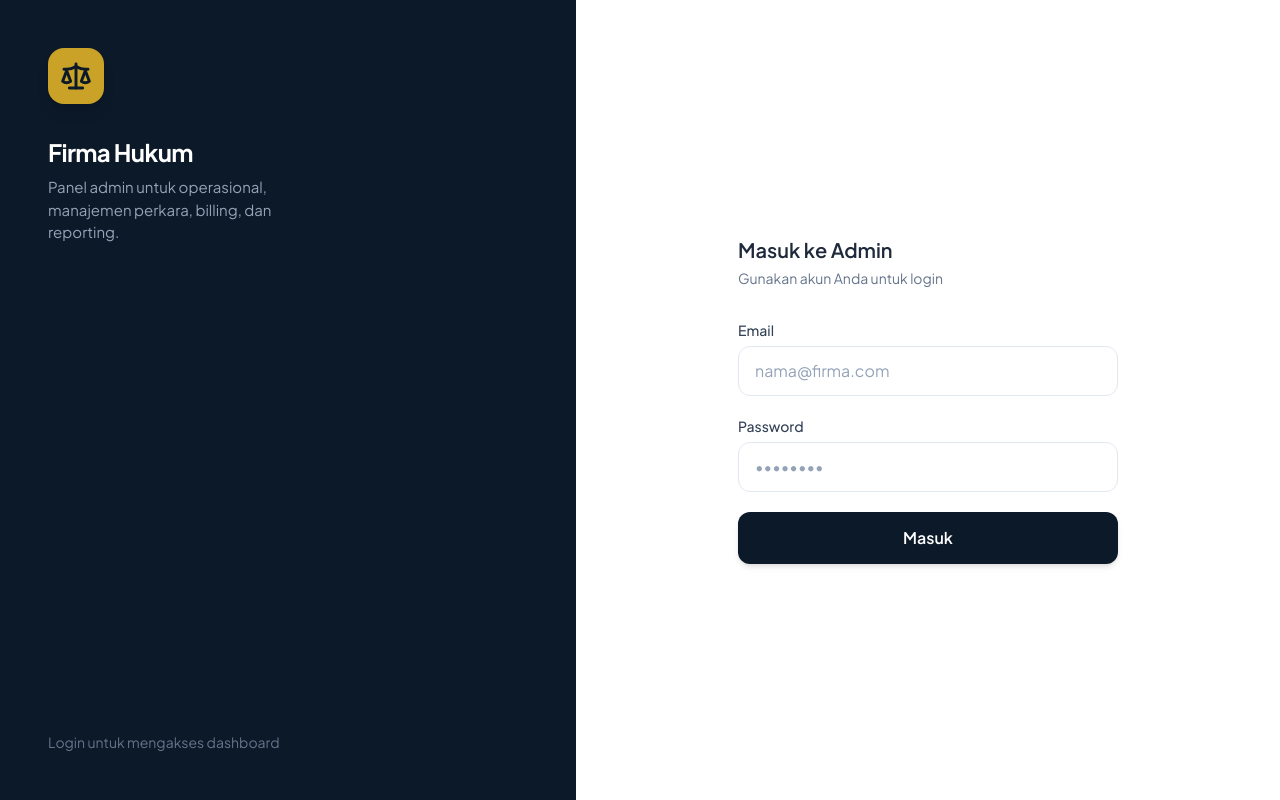
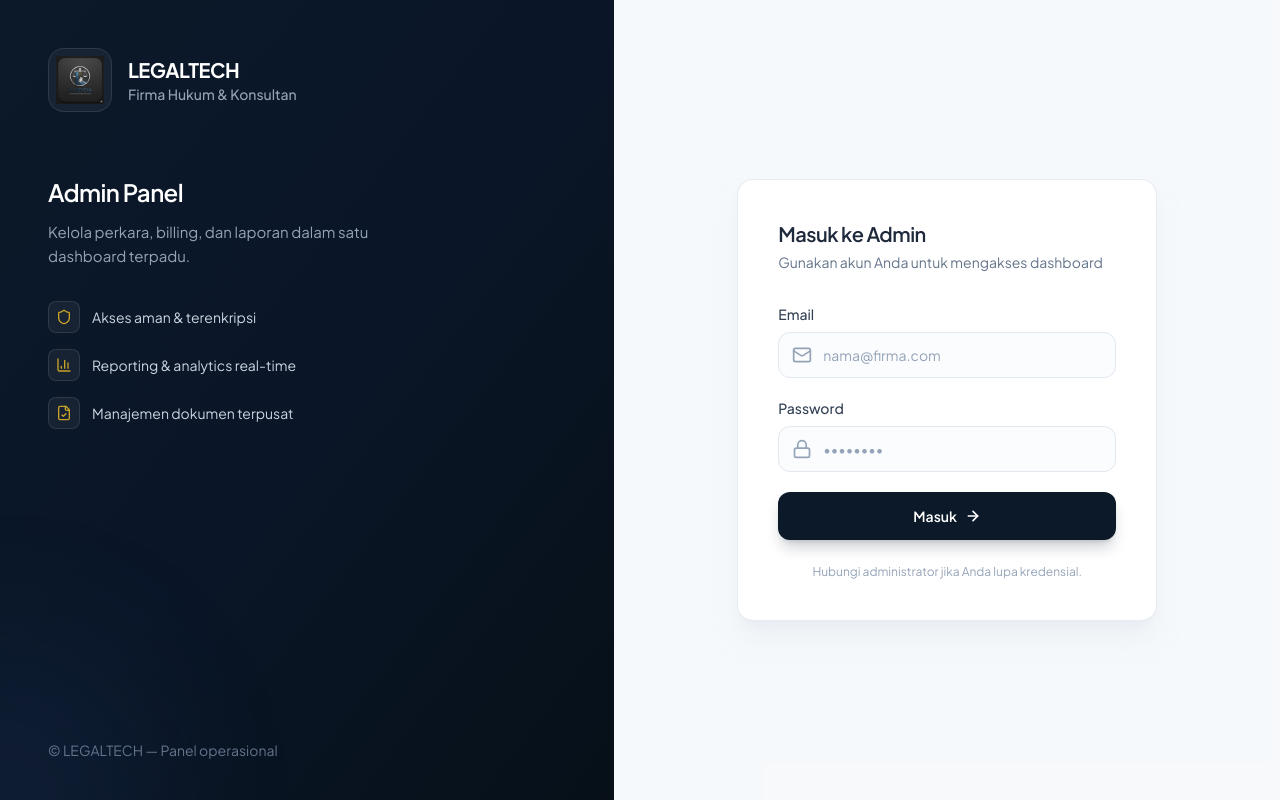
Before and after one commit to dreamcraft17/law_firm, a Next.js app: page /login in a window 1280 px wide. Built offline with nearby package versions, Linux system fonts and the light colour scheme.

Commit message:
ubah design

```diff
--- a/app/globals.css
+++ b/app/globals.css
@@ -5,7 +5,7 @@
 :root {
   --navy: #0c1929;
   --gold: #c9a227;
-  --surface: #f1f5f9;
+  --surface: #f8fafc;
 }
 
 body {
@@ -19,7 +19,8 @@ body {
   background: transparent;
 }
 .sidebar-scroll::-webkit-scrollbar-thumb {
-  @apply bg-navy-border rounded-full;
+  background: rgba(30, 58, 95, 0.5);
+  border-radius: 9999px;
 }
 .sidebar-scroll::-webkit-scrollbar-thumb:hover {
   background: #2a4a6e;
--- a/app/login/page.tsx
+++ b/app/login/page.tsx
@@ -2,7 +2,8 @@
 
 import { useState } from 'react';
 import { useRouter } from 'next/navigation';
-import { Scale } from 'lucide-react';
+import Image from 'next/image';
+import { Mail, Lock, ArrowRight, Shield, BarChart3, FileCheck } from 'lucide-react';
 
 export default function LoginPage() {
   const router = useRouter();
@@ -20,58 +21,140 @@ export default function LoginPage() {
 
   return (
     <div className="min-h-screen flex">
-      <div className="hidden lg:flex lg:w-[45%] bg-navy flex-col justify-between p-12">
-        <div>
-          <div className="w-14 h-14 rounded-2xl bg-gold flex items-center justify-center text-navy shadow-lg">
-            <Scale className="w-8 h-8" strokeWidth={2.2} />
-          </div>
-          <h1 className="mt-8 text-2xl font-bold text-white tracking-tight">Firma Hukum</h1>
-          <p className="mt-2 text-slate-400 text-[15px] max-w-[280px]">
-            Panel admin untuk operasional, manajemen perkara, billing, dan reporting.
-          </p>
-        </div>
-        <p className="text-slate-500 text-sm">Login untuk mengakses dashboard</p>
-      </div>
-      <div className="flex-1 flex items-center justify-center p-8 bg-white">
-        <div className="w-full max-w-[380px]">
-          <div className="lg:hidden flex justify-center mb-8">
-            <div className="w-12 h-12 rounded-xl bg-gold flex items-center justify-center text-navy">
-              <Scale className="w-6 h-6" strokeWidth={2.2} />
+      {/* Left: Branding */}
+      <div className="hidden lg:flex lg:w-[48%] bg-[#0a1628] flex-col justify-between relative overflow-hidden">
+        <div className="absolute inset-0 bg-gradient-to-br from-[#0c1929] via-[#0a1628] to-[#071018] opacity-100" />
+        <div className="absolute top-0 right-0 w-[400px] h-[400px] rounded-full bg-[#c9a227]/8 blur-3xl -translate-y-1/2 translate-x-1/2" />
+        <div className="absolute bottom-0 left-0 w-80 h-80 rounded-full bg-[#1e3a5f]/20 blur-3xl translate-y-1/2 -translate-x-1/2" />
+        <div className="relative z-10 p-12">
+          <div className="flex items-center gap-4">
+            <div className="relative">
+              <div className="w-16 h-16 rounded-2xl bg-white/5 border border-white/10 flex items-center justify-center overflow-hidden backdrop-blur-sm">
+                <Image
+                  src="/logoapplagio.png"
+                  alt="LEGALTECH"
+                  width={48}
+                  height={48}
+                  className="object-contain"
+                  priority
+                />
               </div>
             </div>
-          <h2 className="text-xl font-semibold text-slate-800">Masuk ke Admin</h2>
-          <p className="text-slate-500 text-sm mt-1 mb-8">Gunakan akun Anda untuk login</p>
+            <div>
+              <h1 className="text-xl font-bold text-white tracking-tight">LEGALTECH</h1>
+              <p className="text-slate-400 text-sm font-medium">Firma Hukum & Konsultan</p>
+            </div>
+          </div>
+          <div className="mt-16">
+            <h2 className="text-2xl font-semibold text-white tracking-tight">Admin Panel</h2>
+            <p className="mt-3 text-slate-400 text-[15px] leading-relaxed max-w-sm">
+              Kelola perkara, billing, dan laporan dalam satu dashboard terpadu.
+            </p>
+            <ul className="mt-8 space-y-4">
+              {[
+                { icon: Shield, text: 'Akses aman & terenkripsi' },
+                { icon: BarChart3, text: 'Reporting & analytics real-time' },
+                { icon: FileCheck, text: 'Manajemen dokumen terpusat' },
+              ].map(({ icon: Icon, text }) => (
+                <li key={text} className="flex items-center gap-3 text-slate-300 text-sm">
+                  <span className="w-8 h-8 rounded-lg bg-white/5 border border-white/10 flex items-center justify-center">
+                    <Icon className="w-4 h-4 text-[#c9a227]" strokeWidth={2} />
+                  </span>
+                  {text}
+                </li>
+              ))}
+            </ul>
+          </div>
+        </div>
+        <div className="relative z-10 px-12 pb-10">
+          <p className="text-slate-500 text-sm">© LEGALTECH — Panel operasional</p>
+        </div>
+      </div>
+
+      {/* Right: Form */}
+      <div className="flex-1 flex items-center justify-center p-6 sm:p-8 bg-slate-50/80">
+        <div className="w-full max-w-[420px]">
+          {/* Mobile logo */}
+          <div className="lg:hidden flex justify-center mb-8">
+            <div className="flex items-center gap-3">
+              <div className="w-12 h-12 rounded-xl bg-white border border-slate-200 shadow-sm flex items-center justify-center">
+                <Image
+                  src="/logoapplagio.png"
+                  alt="LEGALTECH"
+                  width={36}
+                  height={36}
+                  className="object-contain"
+                  priority
+                />
+              </div>
+              <div>
+                <span className="font-bold text-slate-800 text-base block">LEGALTECH</span>
+                <span className="text-slate-500 text-xs">Admin</span>
+              </div>
+            </div>
+          </div>
+
+          <div className="bg-white rounded-2xl border border-slate-200/80 shadow-xl shadow-slate-200/50 p-8 sm:p-10">
+            <div className="mb-8">
+              <h2 className="text-xl font-semibold text-slate-800 tracking-tight">Masuk ke Admin</h2>
+              <p className="text-slate-500 text-sm mt-1">Gunakan akun Anda untuk mengakses dashboard</p>
+            </div>
+
             <form onSubmit={handleSubmit} className="space-y-5">
               <div>
-              <label className="block text-sm font-medium text-slate-700 mb-1.5">Email</label>
+                <label htmlFor="email" className="block text-sm font-medium text-slate-700 mb-2">
+                  Email
+                </label>
+                <div className="relative">
+                  <Mail className="absolute left-3.5 top-1/2 -translate-y-1/2 w-5 h-5 text-slate-400 pointer-events-none" />
                   <input
+                    id="email"
                     type="email"
                     value={email}
                     onChange={(e) => setEmail(e.target.value)}
-                className="w-full border border-slate-200 rounded-xl px-4 py-3 text-slate-800 placeholder-slate-400 focus:ring-2 focus:ring-gold/25 focus:border-gold transition-all"
+                    className="w-full border border-slate-200 rounded-xl pl-11 pr-4 py-3 text-slate-800 placeholder-slate-400 focus:ring-2 focus:ring-[#0c1929]/10 focus:border-[#0c1929] transition-all text-sm bg-slate-50/50 hover:bg-white"
                     placeholder="nama@firma.com"
                     required
                   />
                 </div>
+              </div>
               <div>
-              <label className="block text-sm font-medium text-slate-700 mb-1.5">Password</label>
+                <label htmlFor="password" className="block text-sm font-medium text-slate-700 mb-2">
+                  Password
+                </label>
+                <div className="relative">
+                  <Lock className="absolute left-3.5 top-1/2 -translate-y-1/2 w-5 h-5 text-slate-400 pointer-events-none" />
                   <input
+                    id="password"
                     type="password"
                     value={password}
                     onChange={(e) => setPassword(e.target.value)}
-                className="w-full border border-slate-200 rounded-xl px-4 py-3 text-slate-800 placeholder-slate-400 focus:ring-2 focus:ring-gold/25 focus:border-gold transition-all"
+                    className="w-full border border-slate-200 rounded-xl pl-11 pr-4 py-3 text-slate-800 placeholder-slate-400 focus:ring-2 focus:ring-[#0c1929]/10 focus:border-[#0c1929] transition-all text-sm bg-slate-50/50 hover:bg-white"
                     placeholder="••••••••"
                     required
                   />
                 </div>
+              </div>
               <button
                 type="submit"
                 disabled={loading}
-              className="w-full py-3.5 bg-navy text-white font-semibold rounded-xl hover:bg-navy-light transition-colors disabled:opacity-60 disabled:cursor-not-allowed shadow-md"
+                className="w-full py-3.5 bg-[#0c1929] text-white font-semibold rounded-xl hover:bg-[#132337] active:scale-[0.99] transition-all disabled:opacity-60 disabled:cursor-not-allowed text-sm flex items-center justify-center gap-2 shadow-lg shadow-[#0c1929]/20"
               >
-              {loading ? 'Memproses...' : 'Masuk'}
+                {loading ? (
+                  <span className="inline-block w-4 h-4 border-2 border-white/30 border-t-white rounded-full animate-spin" />
+                ) : (
+                  <>
+                    Masuk
+                    <ArrowRight className="w-4 h-4" strokeWidth={2.5} />
+                  </>
+                )}
               </button>
             </form>
+
+            <p className="mt-6 text-center text-slate-400 text-xs">
+              Hubungi administrator jika Anda lupa kredensial.
+            </p>
+          </div>
         </div>
       </div>
     </div>
--- /dev/null
+++ b/components/AppLogo.tsx
@@ -0,0 +1,56 @@
+'use client';
+
+import Image from 'next/image';
+
+type AppLogoProps = {
+  width?: number;
+  height?: number;
+  showText?: boolean;
+  textSize?: 'sm' | 'md' | 'lg';
+  className?: string;
+};
+
+export default function AppLogo({
+  width = 40,
+  height = 40,
+  showText = true,
+  textSize = 'md',
+  className = '',
+}: AppLogoProps) {
+  const sizeClass = textSize === 'sm' ? 'text-xs' : textSize === 'lg' ? 'text-base' : 'text-sm';
+  const subClass = textSize === 'sm' ? 'text-[10px]' : textSize === 'lg' ? 'text-xs' : 'text-[11px]';
+
+  if (!showText) {
+    return (
+      <Image
+        src="/logoapplagio.png"
+        alt="LEGALTECH"
+        width={width}
+        height={height}
+        className={`object-contain shrink-0 ${className}`}
+        priority
+      />
+    );
+  }
+
+  return (
+    <div className={`flex items-center gap-3 shrink-0 ${className}`}>
+      <Image
+        src="/logoapplagio.png"
+        alt="LEGALTECH"
+        width={width}
+        height={height}
+        className="object-contain"
+        priority
+      />
+      <div className="flex flex-col leading-tight">
+        <span className={`font-bold text-white tracking-[0.15em] uppercase ${sizeClass}`}>
+          LEGALTECH
+        </span>
+        <span className={`text-slate-400 ${subClass} tracking-wide`}>
+          Firma Hukum & Konsultan
+        </span>
+      </div>
+    </div>
+  );
+}
--- a/components/Sidebar.tsx
+++ b/components/Sidebar.tsx
@@ -1,6 +1,7 @@
 'use client';
 
 import Link from 'next/link';
+import Image from 'next/image';
 import { usePathname } from 'next/navigation';
 import {
   LayoutDashboard,
@@ -13,7 +14,6 @@ import {
   FileCheck,
   BookOpen,
   Settings,
-  Scale,
 } from 'lucide-react';
 
 const nav = [
@@ -33,19 +33,28 @@ export default function Sidebar() {
   const pathname = usePathname();
 
   return (
-    <aside className="w-[240px] min-h-screen flex flex-col bg-navy shrink-0">
-      <div className="p-5">
-        <Link href="/dashboard" className="flex items-center gap-3">
-          <div className="w-11 h-11 rounded-xl bg-gold flex items-center justify-center text-navy shadow-lg">
-            <Scale className="w-6 h-6" strokeWidth={2.2} />
-          </div>
-          <div>
-            <span className="font-bold text-white block leading-tight text-[15px]">Firma Hukum</span>
-            <span className="text-[11px] text-slate-400 uppercase tracking-widest">Admin</span>
+    <aside className="w-[260px] min-h-screen flex flex-col bg-[#0a1628] shrink-0 border-r border-[#1e3a5f]/60 shadow-xl">
+      <div className="p-5 border-b border-[#1e3a5f]/50">
+        <Link href="/dashboard" className="flex items-center gap-3 focus:outline-none focus-visible:ring-2 focus-visible:ring-gold/50 rounded-lg">
+          <Image
+            src="/logoapplagio.png"
+            alt="LEGALTECH"
+            width={44}
+            height={44}
+            className="object-contain shrink-0"
+            priority
+          />
+          <div className="min-w-0">
+            <span className="font-semibold text-white block leading-tight text-[15px] tracking-tight">
+              LEGALTECH
+            </span>
+            <span className="text-[11px] text-slate-400 uppercase tracking-wider font-medium">
+              Admin Panel
+            </span>
           </div>
         </Link>
       </div>
-      <nav className="flex-1 px-3 pb-4 overflow-y-auto sidebar-scroll">
+      <nav className="flex-1 px-3 py-4 overflow-y-auto sidebar-scroll">
         <ul className="space-y-0.5">
           {nav.map(({ href, label, icon: Icon }) => {
             const isActive = pathname === href || pathname.startsWith(href + '/');
@@ -53,10 +62,10 @@ export default function Sidebar() {
               <li key={href}>
                 <Link
                   href={href}
-                  className={`flex items-center gap-3 px-3 py-2.5 rounded-lg text-[13px] font-medium transition-all duration-150 ${
+                  className={`flex items-center gap-3 px-3 py-2.5 rounded-lg text-[13px] font-medium transition-all duration-150 border ${
                     isActive
-                      ? 'bg-gold/20 text-gold-light border border-gold/30'
-                      : 'text-slate-300 hover:bg-navy-light hover:text-white border border-transparent'
+                      ? 'bg-gold/15 text-gold border-gold/40'
+                      : 'text-slate-400 hover:bg-white/5 hover:text-slate-200 border-transparent'
                   }`}
                 >
                   <Icon className="w-[18px] h-[18px] shrink-0" strokeWidth={isActive ? 2.2 : 1.8} />
@@ -67,8 +76,8 @@ export default function Sidebar() {
           })}
         </ul>
       </nav>
-      <div className="p-3 border-t border-navy-border">
-        <p className="px-3 text-[11px] text-slate-500">Panel operasional</p>
+      <div className="p-3 border-t border-[#1e3a5f]/50 bg-[#071018]/50">
+        <p className="px-3 text-[11px] text-slate-500 font-medium">Panel operasional</p>
       </div>
     </aside>
   );
```
Also changed, not shown: components/Header.tsx (+9 -7 lines), public/logoapplagio.png (added). Lines whose indentation alone changed are shown as unchanged.
